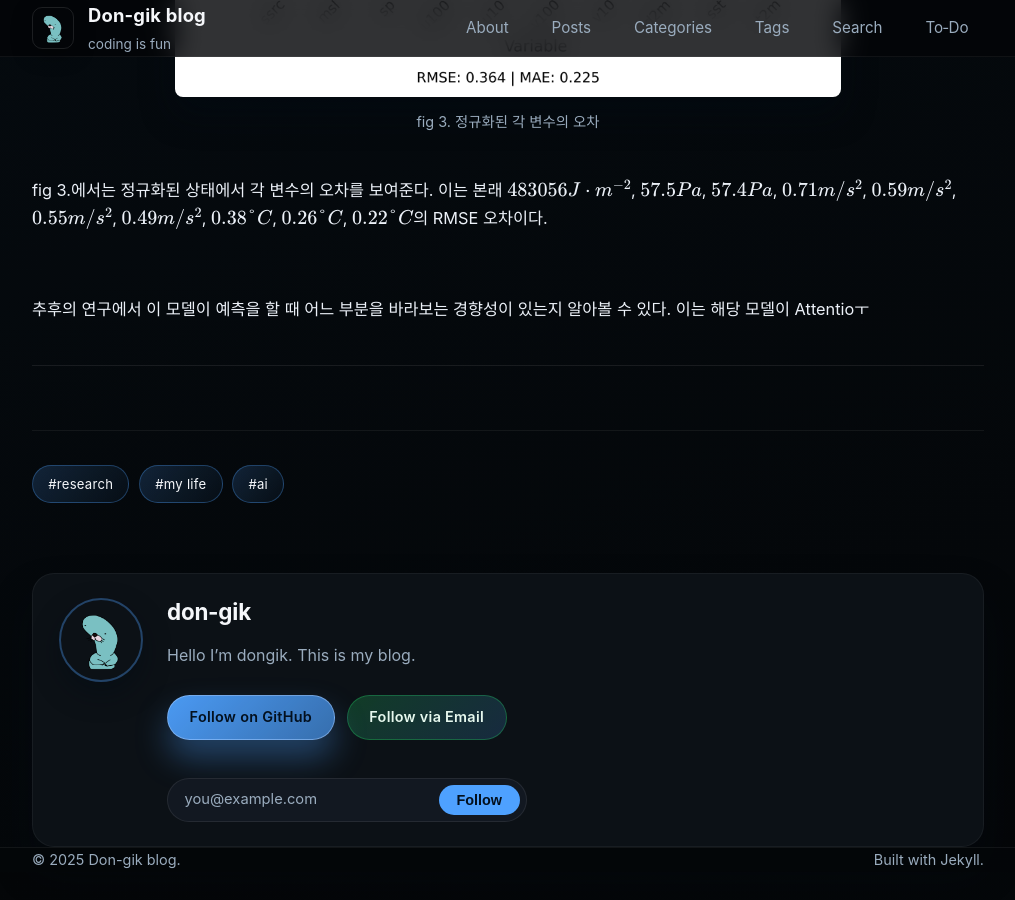
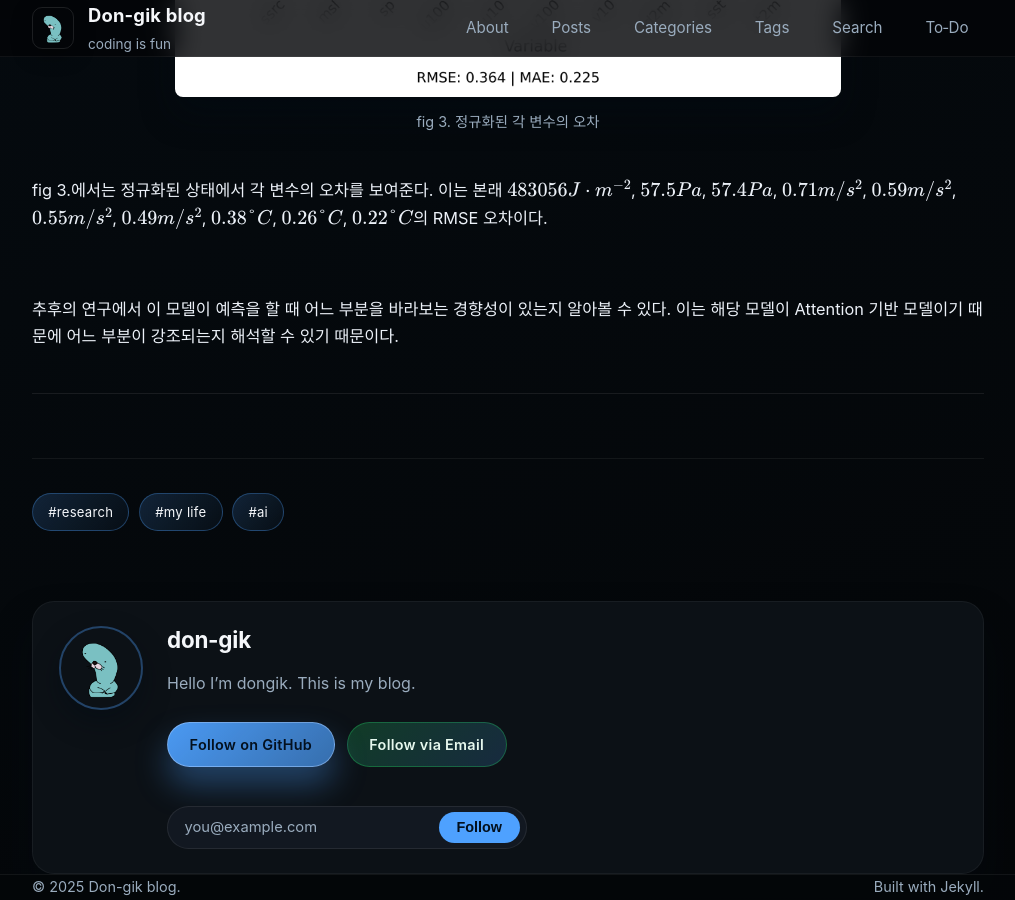
Before and after one commit to don-gik/don-gik.github.io, a Jekyll site: the page built from _posts/2025-11-17-myrande.md, in a window 1280 px wide and 900 px high, scrolled down 3641 px. Shown: the whole window, without its empty margins (132-1147 px from the left). Built offline with Jekyll 4.4.1, drawn with Linux system fonts in a browser that asks for light colours; before the commit the page ends 4513 px from its top, so only the background shows below that.

Commit message:
Hotfix 1

```diff
--- a/_posts/2025-11-17-myrande.md
+++ b/_posts/2025-11-17-myrande.md
@@ -136,4 +136,4 @@ fig 3.에서는 정규화된 상태에서 각 변수의 오차를 보여준다.
 
 <br>
 
-추후의 연구에서 이 모델이 예측을 할 때 어느 부분을 바라보는 경향성이 있는지 알아볼 수 있다. 이는 해당 모델이 Attentioㅜ
+추후의 연구에서 이 모델이 예측을 할 때 어느 부분을 바라보는 경향성이 있는지 알아볼 수 있다. 이는 해당 모델이 Attention 기반 모델이기 때문에 어느 부분이 강조되는지 해석할 수 있기 때문이다.
```
